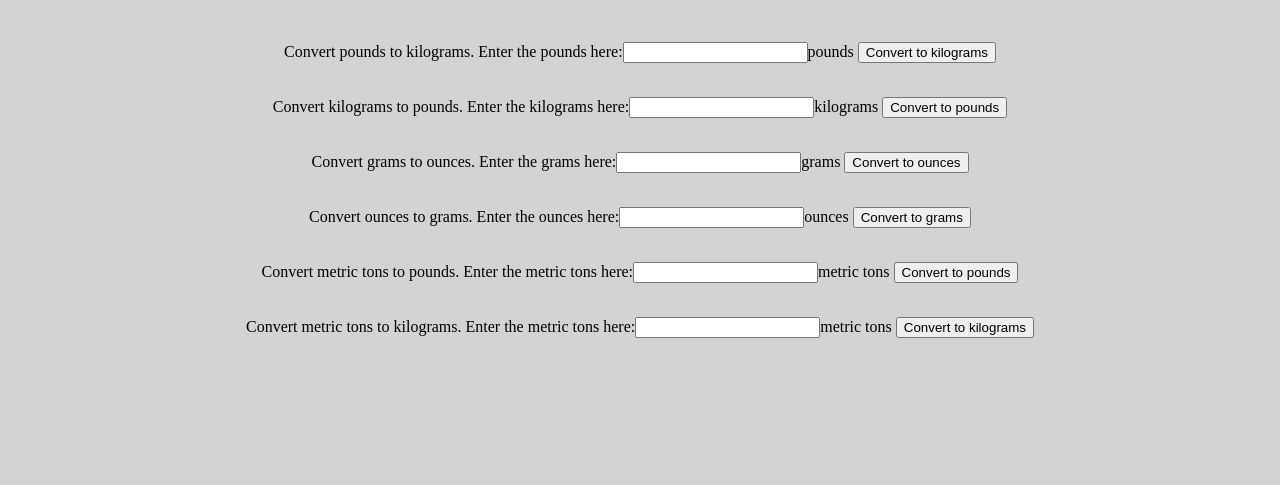
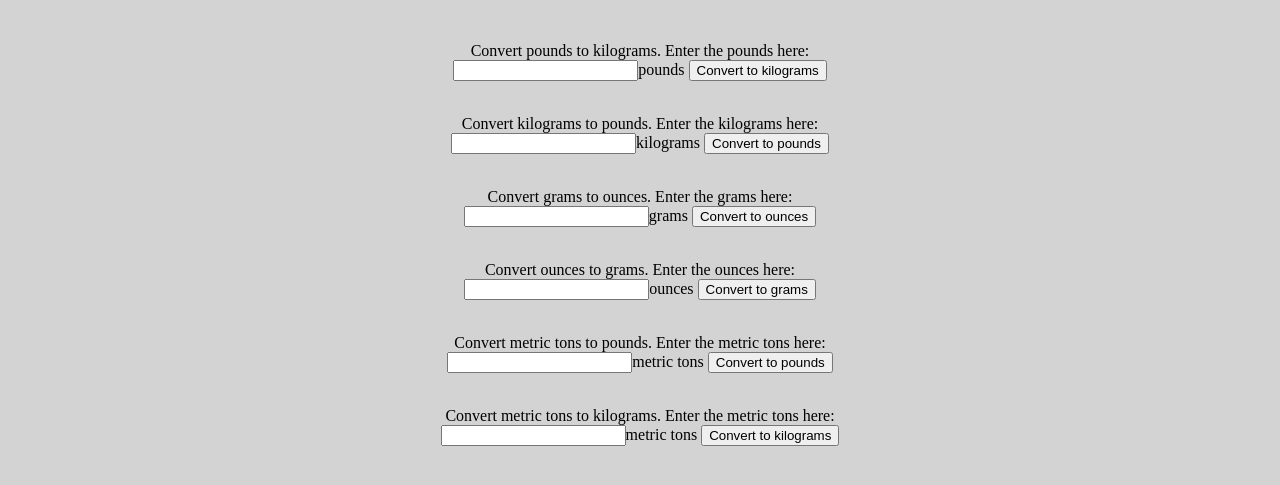
Before and after one commit to Tyrone-Rounds/Tyrone-Rounds.io, a plain HTML site: page Weight-Converter.html in a window 1280 px wide. Shown: the part 131-616 px from the top of the page. Drawn offline with Linux system fonts and the light colour scheme.

Commit message:
Update Weight-Converter.html

```diff
--- a/Weight-Converter.html
+++ b/Weight-Converter.html
@@ -19,37 +19,43 @@
 		<a href = "Temperature-Converter.html">Temperature converter</a><br><br>
 		<input type="button" onClick ="history.go(0)" value="Reload"><br><br>-->
 	<form>
-		Convert pounds to kilograms. Enter the pounds here:<input type ="text" name="pounds_to_kg" id="pounds_to_kg">pounds
+		Convert pounds to kilograms. Enter the pounds here:<br>
+		<input type ="text" name="pounds_to_kg" id="pounds_to_kg">pounds
 		<button type="button" onclick="convertTokg()">Convert to kilograms</button>
 	</form>
 		<p id="converted_to_kg"></p><br>
 
 	<form>
-		Convert kilograms to pounds. Enter the kilograms here:<input type ="text" name="kilograms_to_lbs" id="kilograms_to_lbs">kilograms
+		Convert kilograms to pounds. Enter the kilograms here:<br>
+		<input type ="text" name="kilograms_to_lbs" id="kilograms_to_lbs">kilograms
 		<button type="button" onclick="convertTolbs()">Convert to pounds</button>
 	</form>
 		<p id="converted_to_lbs"></p><br>
 
 	<form>
-		Convert grams to ounces. Enter the grams here:<input type ="text" name="grams_to_oz" id="grams_to_oz">grams
+		Convert grams to ounces. Enter the grams here:<br>
+		<input type ="text" name="grams_to_oz" id="grams_to_oz">grams
 		<button type="button" onclick="convertToOz()">Convert to ounces</button>
 	</form>
 		<p id="converted_to_oz"></p><br>
 
 	<form>
-		Convert ounces to grams. Enter the ounces here:<input type ="text" name="oz_to_gm" id="oz_to_gm">ounces
+		Convert ounces to grams. Enter the ounces here:<br>
+		<input type ="text" name="oz_to_gm" id="oz_to_gm">ounces
 		<button type="button" onclick="convertToGrams()">Convert to grams</button>
 	</form>
 		<p id="converted_to_gms"></p><br>
 
 	<form>
-		Convert metric tons to pounds. Enter the metric tons here:<input type ="text" name="mt_to_lbs" id="mt_to_lbs">metric tons
+		Convert metric tons to pounds. Enter the metric tons here:<br>
+		<input type ="text" name="mt_to_lbs" id="mt_to_lbs">metric tons
 		<button type="button" onclick="convertToPounds()">Convert to pounds</button>
 	</form>
 		<p id="converted_to_pounds"></p><br>
 
 	<form>
-		Convert metric tons to kilograms. Enter the metric tons here:<input type="text" name="mt_to_kgs" id="mt_to_kgs">metric tons
+		Convert metric tons to kilograms. Enter the metric tons here:<br>
+		<input type="text" name="mt_to_kgs" id="mt_to_kgs">metric tons
 		<button type="button" onclick="convertToKilos()">Convert to kilograms</button>
 	</form>
 		<p id = "converted_to_kilos"></p><br>
```
